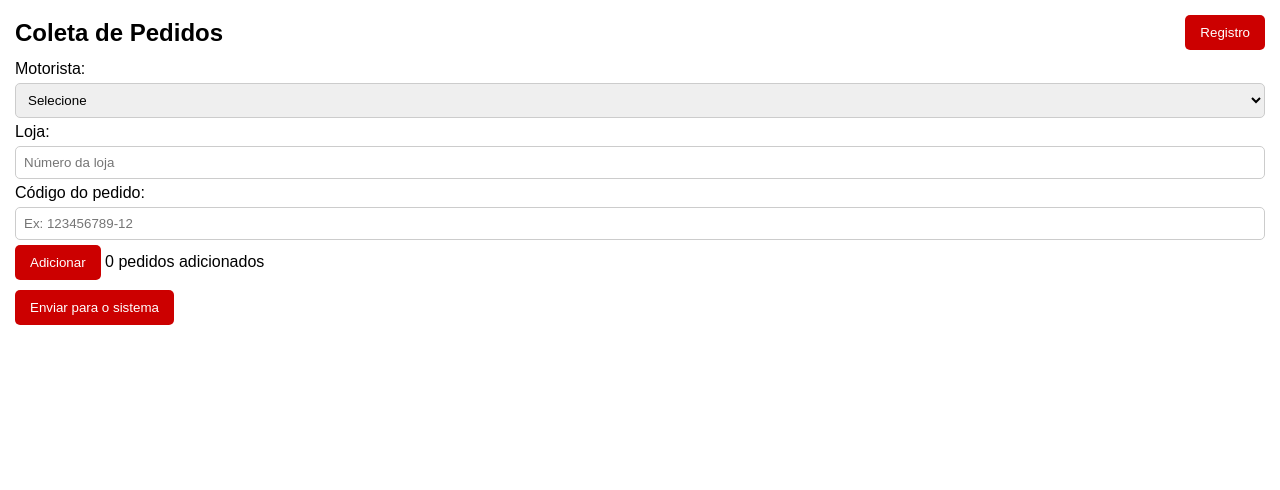
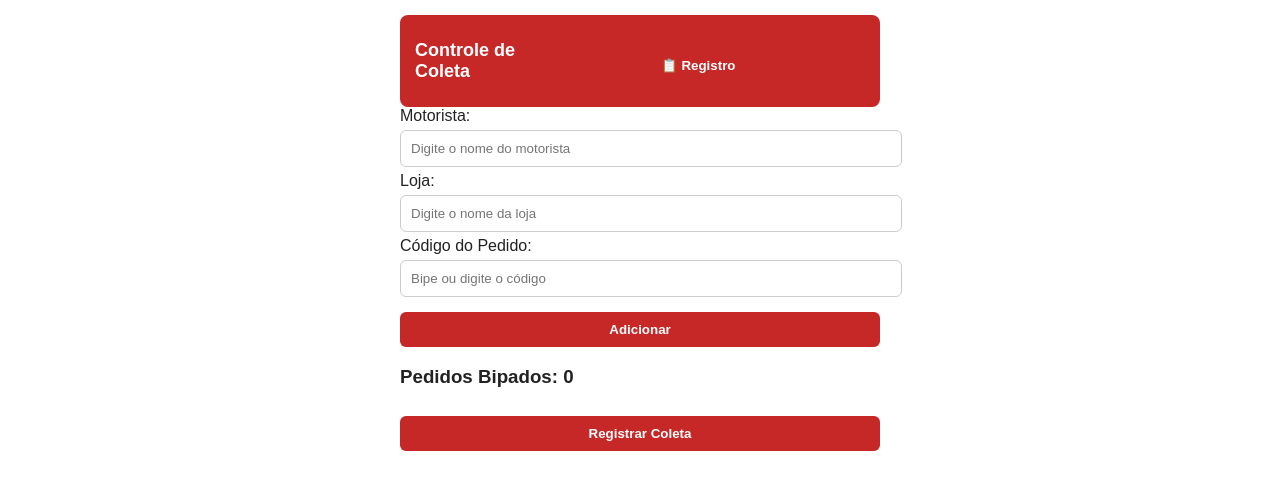
Before and after one commit to jeansantos997705-png/coleta-oms, a Flask app: page / in a window 1280 px wide. Shown: the top 490 px of the page. Run offline with Flask 3, Linux system fonts and the light colour scheme.

Commit message:
eu nao aguento mais

```diff
--- a/app.py
+++ b/app.py
@@ -4,55 +4,77 @@ from datetime import datetime
 import os
 
 app = Flask(__name__)
+
+# Banco de dados local (SQLite)
 app.config['SQLALCHEMY_DATABASE_URI'] = 'sqlite:///coletas.db'
 app.config['SQLALCHEMY_TRACK_MODIFICATIONS'] = False
 db = SQLAlchemy(app)
 
+
 class Coleta(db.Model):
     id = db.Column(db.Integer, primary_key=True)
-    motorista = db.Column(db.String(50))
-    loja = db.Column(db.String(20))
-    data = db.Column(db.String(20))
-    hora = db.Column(db.String(10))
-    pedidos = db.Column(db.Text)  # armazenar JSON como string
+    motorista = db.Column(db.String(100), nullable=False)
+    loja = db.Column(db.String(100), nullable=False)
+    data = db.Column(db.String(20), nullable=False)
+    pedidos = db.Column(db.Text, nullable=False)
 
-db.create_all()
+with app.app_context():
+    db.create_all()
+
 
 @app.route('/')
 def index():
     return render_template('index.html')
 
-@app.route('/registrar', methods=['POST'])
-def registrar():
+
+@app.route('/salvar', methods=['POST'])
+def salvar():
     data = request.get_json()
-    motorista = data['motorista']
-    loja = data['loja']
-    pedidos = data['pedidos']
-    now = datetime.now()
+    motorista = data.get('motorista')
+    loja = data.get('loja')
+    pedidos = data.get('pedidos', [])
+    data_atual = datetime.now().strftime("%d/%m/%Y %H:%M")
+
+    if not motorista or not loja or not pedidos:
+        return jsonify({"erro": "Campos obrigatórios faltando"}), 400
+
     nova_coleta = Coleta(
         motorista=motorista,
         loja=loja,
-        data=now.strftime('%Y-%m-%d'),
-        hora=now.strftime('%H:%M'),
-        pedidos=','.join(pedidos)
+        data=data_atual,
+        pedidos=",".join(pedidos)
     )
     db.session.add(nova_coleta)
     db.session.commit()
-    return jsonify({'status':'ok'})
+    return jsonify({"mensagem": "Registro salvo com sucesso!"})
 
-@app.route('/registro')
-def registro():
+
+@app.route('/historico')
+def historico():
     coletas = Coleta.query.order_by(Coleta.id.desc()).all()
-    result = []
-    for c in coletas:
-        result.append({
-            'motorista': c.motorista,
-            'loja': c.loja,
-            'data': c.data,
-            'hora': c.hora,
-            'pedidos': c.pedidos.split(',')
-        })
-    return jsonify(result)
+    registros = [
+        {
+            "id": c.id,
+            "motorista": c.motorista,
+            "loja": c.loja,
+            "data": c.data
+        }
+        for c in coletas
+    ]
+    return jsonify(registros)
+
+
+@app.route('/historico/<int:id>')
+def detalhes(id):
+    coleta = Coleta.query.get_or_404(id)
+    return jsonify({
+        "motorista": coleta.motorista,
+        "loja": coleta.loja,
+        "data": coleta.data,
+        "pedidos": coleta.pedidos.split(',')
+    })
+
 
 if __name__ == '__main__':
-    app.run(host='0.0.0.0', port=5000)
+    port = int(os.environ.get('PORT', 5000))
+    app.run(host='0.0.0.0', port=port)
--- a/requirements.txt
+++ b/requirements.txt
@@ -1,6 +1,6 @@
 Flask==2.3.2
 Flask-SQLAlchemy==3.0.3
-pandas==1.5.3
+pandas==1.3.5
 python-dotenv==1.0.0
-openpyxl==3.1.2
+openpyxl==3.0.10
 gunicorn==21.2.0
--- a/static/script.js
+++ b/static/script.js
@@ -1,108 +1,113 @@
-let listaBipagem = [];
-const listaUl = document.getElementById('lista-bipagem');
-const contador = document.getElementById('contador');
-const mensagem = document.getElementById('mensagem');
+const codigoInput = document.getElementById("codigo");
+const motoristaInput = document.getElementById("motorista");
+const lojaInput = document.getElementById("loja");
+const lista = document.getElementById("lista");
+const contador = document.getElementById("contador");
+const registrarBtn = document.getElementById("registrar");
+const adicionarBtn = document.getElementById("adicionar");
+const historicoBtn = document.getElementById("btnHistorico");
+const voltarBtn = document.getElementById("voltar");
+const bipagem = document.getElementById("bipagem");
+const historico = document.getElementById("historico");
+const listaHistorico = document.getElementById("listaHistorico");
 
-const codigoInput = document.getElementById('codigo');
-codigoInput.addEventListener('keypress', function(e) {
-  if (e.key === 'Enter') {
-    adicionarCodigo();
-  }
+let pedidos = [];
+
+function atualizarLista() {
+    lista.innerHTML = "";
+    pedidos.forEach(p => {
+        const li = document.createElement("li");
+        li.textContent = p;
+        lista.appendChild(li);
+    });
+    contador.textContent = pedidos.length;
+}
+
+function adicionarPedido() {
+    const codigo = codigoInput.value.trim();
+    if (codigo.length !== 12) {
+        alert("O código deve ter 12 caracteres!");
+        return;
+    }
+    if (pedidos.includes(codigo)) {
+        alert("Pedido duplicado!");
+        return;
+    }
+    pedidos.push(codigo);
+    codigoInput.value = "";
+    atualizarLista();
+}
+
+codigoInput.addEventListener("keypress", e => {
+    if (e.key === "Enter") {
+        adicionarPedido();
+    }
 });
 
-function adicionarCodigo() {
-  const codigo = codigoInput.value.trim();
-  if (!/^.{12}$/.test(codigo)) {
-    mensagem.textContent = "Código inválido";
-    mensagem.style.color = "red";
-    return;
-  }
-  if (listaBipagem.includes(codigo)) {
-    mensagem.textContent = "Código duplicado";
-    mensagem.style.color = "red";
-    return;
-  }
-  listaBipagem.push(codigo);
-  atualizarLista();
-  codigoInput.value = '';
-  mensagem.textContent = '';
+adicionarBtn.addEventListener("click", adicionarPedido);
+
+registrarBtn.addEventListener("click", async () => {
+    const motorista = motoristaInput.value.trim();
+    const loja = lojaInput.value.trim();
+
+    if (!motorista || !loja || pedidos.length === 0) {
+        alert("Preencha todos os campos e adicione pedidos!");
+        return;
+    }
+
+    const resposta = await fetch("/salvar", {
+        method: "POST",
+        headers: { "Content-Type": "application/json" },
+        body: JSON.stringify({ motorista, loja, pedidos })
+    });
+
+    const data = await resposta.json();
+    alert(data.mensagem || "Erro ao salvar!");
+    pedidos = [];
+    atualizarLista();
+});
+
+historicoBtn.addEventListener("click", async () => {
+    bipagem.classList.add("oculto");
+    historico.classList.remove("oculto");
+    listaHistorico.innerHTML = "<p>Carregando...</p>";
+
+    const resposta = await fetch("/historico");
+    const registros = await resposta.json();
+
+    listaHistorico.innerHTML = "";
+    registros.forEach(r => {
+        const div = document.createElement("div");
+        div.innerHTML = `<b>${r.motorista}</b> - ${r.loja}<br><small>${r.data}</small>`;
+        div.onclick = () => abrirDetalhes(r.id);
+        listaHistorico.appendChild(div);
+    });
+});
+
+voltarBtn.addEventListener("click", () => {
+    historico.classList.add("oculto");
+    bipagem.classList.remove("oculto");
+});
+
+async function abrirDetalhes(id) {
+    const resposta = await fetch(`/historico/${id}`);
+    const detalhes = await resposta.json();
+
+    listaHistorico.innerHTML = `
+        <h3>${detalhes.motorista} - ${detalhes.loja}</h3>
+        <p>${detalhes.data}</p>
+        <ul>${detalhes.pedidos.map(p => `<li>${p}</li>`).join('')}</ul>
+        <button onclick="copiarPedidos(${id})">📋 Copiar todos</button>
+        <button id="voltarHistorico">⬅️ Voltar</button>
+    `;
+
+    document.getElementById("voltarHistorico").onclick = () => historicoBtn.click();
 }
 
-function atualizarLista() {
-  listaUl.innerHTML = '';
-  listaBipagem.forEach(c => {
-    const li = document.createElement('li');
-    li.textContent = c;
-    listaUl.appendChild(li);
-  });
-  contador.textContent = listaBipagem.length;
+async function copiarPedidos(id) {
+    const resposta = await fetch(`/historico/${id}`);
+    const detalhes = await resposta.json();
+    const texto = detalhes.pedidos.join("\n");
+    navigator.clipboard.writeText(texto);
+    alert("Pedidos copiados!");
 }
-
-async function registrar() {
-  const motorista = document.getElementById('motorista').value;
-  const loja = document.getElementById('loja').value;
-  if (!motorista || !loja || listaBipagem.length === 0) {
-    mensagem.textContent = "Preencha todos os campos e adicione códigos";
-    mensagem.style.color = "red";
-    return;
-  }
-  const res = await fetch('/registrar', {
-    method: 'POST',
-    headers: {'Content-Type':'application/json'},
-    body: JSON.stringify({motorista, loja, pedidos: listaBipagem})
-  });
-  if (res.ok) {
-    mensagem.textContent = "Pedidos registrados!";
-    mensagem.style.color = "green";
-    listaBipagem = [];
-    atualizarLista();
-  } else {
-    mensagem.textContent = "Erro ao registrar";
-    mensagem.style.color = "red";
-  }
-}
-
-// Registro
-function abrirRegistro() {
-  document.getElementById('bipagem-page').classList.add('hidden');
-  document.getElementById('registro-page').classList.remove('hidden');
-  carregarRegistro();
-}
-
-function fecharRegistro() {
-  document.getElementById('registro-page').classList.add('hidden');
-  document.getElementById('bipagem-page').classList.remove('hidden');
-  document.getElementById('pedidos-detalhes').classList.add('hidden');
-}
-
-async function carregarRegistro() {
-  const res = await fetch('/registro');
-  const registros = await res.json();
-  const container = document.getElementById('registro-lista');
-  container.innerHTML = '';
-  registros.forEach((r, index) => {
-    const div = document.createElement('div');
-    div.className = 'coleta-item';
-    div.textContent = `${r.motorista} - ${r.loja} - ${r.data} ${r.hora} - ${r.pedidos.length} pedidos`;
-    div.onclick = () => mostrarPedidos(r.pedidos);
-    container.appendChild(div);
-  });
-}
-
-function mostrarPedidos(pedidos) {
-  const lista = document.getElementById('pedidos-lista');
-  lista.innerHTML = '';
-  pedidos.forEach(p => {
-    const li = document.createElement('li');
-    li.textContent = p;
-    lista.appendChild(li);
-  });
-  document.getElementById('pedidos-detalhes').classList.remove('hidden');
-}
-
-function copiarPedidos() {
-  const lista = document.getElementById('pedidos-lista');
-  const codigos = Array.from(lista.children).map(li => li.textContent).join('\n');
-  navigator.clipboard.writeText(codigos);
-  alert("Pedidos copiados!");
-}
--- a/static/style.css
+++ b/static/style.css
@@ -1,13 +1,14 @@
-* {
+body {
+  font-family: Arial, sans-serif;
+  background-color: #fff;
+  color: #222;
   margin: 0;
   padding: 0;
-  box-sizing: border-box;
-  font-family: Arial, sans-serif;
 }
 
-body {
-  background-color: #fff;
-  color: #000;
+#app {
+  max-width: 480px;
+  margin: auto;
   padding: 15px;
 }
 
@@ -15,81 +16,66 @@ header {
   display: flex;
   justify-content: space-between;
   align-items: center;
-  margin-bottom: 10px;
+  background-color: #c62828;
+  color: white;
+  padding: 10px 15px;
+  border-radius: 8px;
 }
 
-h1 {
-  font-size: 1.5em;
+header h2 {
+  font-size: 18px;
 }
 
 button {
-  background-color: #c00;
-  color: #fff;
+  background-color: #c62828;
+  color: white;
   border: none;
-  padding: 10px 15px;
-  border-radius: 5px;
+  padding: 10px;
+  border-radius: 6px;
+  font-weight: bold;
   cursor: pointer;
+  margin-top: 10px;
+  width: 100%;
 }
 
 button:hover {
-  background-color: #a00;
+  background-color: #a81e1e;
 }
 
-input, select {
+input {
   width: 100%;
-  padding: 8px;
+  padding: 10px;
   margin: 5px 0;
-  border-radius: 5px;
+  border-radius: 6px;
   border: 1px solid #ccc;
 }
 
 ul {
-  list-style-type: none;
-  margin-top: 10px;
+  list-style: none;
+  padding: 0;
 }
 
-li {
-  padding: 5px;
-  border-bottom: 1px solid #ccc;
+ul li {
+  background-color: #f3f3f3;
+  margin: 5px 0;
+  padding: 10px;
+  border-radius: 5px;
 }
 
-.mensagem {
-  margin-top: 5px;
-  color: green;
-}
-
-.hidden {
+.oculto {
   display: none;
 }
 
-.coleta-item {
-  padding: 8px;
-  border: 1px solid #c00;
-  border-radius: 5px;
-  margin-bottom: 5px;
-  cursor: pointer;
-  background-color: #fff0f0;
+#historico {
+  background-color: #fff;
+  border-radius: 10px;
+  padding: 10px;
 }
 
-.coleta-item:hover {
-  background-color: #ffe0e0;
+#listaHistorico div {
+  background-color: #f8f8f8;
+  margin: 8px 0;
+  padding: 8px;
+  border-radius: 6px;
+  cursor: pointer;
 }
-
-#pedidos-detalhes button {
-  background-color: #090;
-  margin-top: 5px;
-}
-
-@media (max-width: 600px) {
-  body {
-    padding: 10px;
-  }
-
-  input, select, button {
-    font-size: 16px;
-  }
-
-  .coleta-item {
-    font-size: 14px;
-  }
-}
--- a/templates/index.html
+++ b/templates/index.html
@@ -1,68 +1,43 @@
 <!DOCTYPE html>
-<html lang="pt-BR">
+<html lang="pt-br">
 <head>
-  <meta charset="UTF-8">
-  <meta name="viewport" content="width=device-width, initial-scale=1.0">
-  <title>Coleta OMS</title>
-  <link rel="stylesheet" href="style.css">
+    <meta charset="UTF-8">
+    <meta name="viewport" content="width=device-width, initial-scale=1.0">
+    <title>Controle de Coleta</title>
+    <link rel="stylesheet" href="/static/style.css">
 </head>
 <body>
-  <!-- Página de bipagem -->
-  <div id="bipagem-page">
-    <header>
-      <h1>Coleta de Pedidos</h1>
-      <button id="btn-registro" onclick="abrirRegistro()">Registro</button>
-    </header>
+    <div id="app">
+        <header>
+            <h2>Controle de Coleta</h2>
+            <button id="btnHistorico">📋 Registro</button>
+        </header>
 
-    <div class="form-group">
-      <label for="motorista">Motorista:</label>
-      <select id="motorista">
-        <option value="">Selecione</option>
-        <option>Silenildo</option>
-        <option>Adryen</option>
-        <option>Priscila</option>
-        <option>Uelber</option>
-        <option>Luiz Carlos</option>
-        <option>Luis Gerson</option>
-        <option>Marcio</option>
-        <option>Dayveson</option>
-        <option>Dalvan</option>
-      </select>
+        <main id="bipagem">
+            <label>Motorista:</label>
+            <input type="text" id="motorista" placeholder="Digite o nome do motorista">
+
+            <label>Loja:</label>
+            <input type="text" id="loja" placeholder="Digite o nome da loja">
+
+            <label>Código do Pedido:</label>
+            <input type="text" id="codigo" placeholder="Bipe ou digite o código">
+
+            <button id="adicionar">Adicionar</button>
+
+            <h3>Pedidos Bipados: <span id="contador">0</span></h3>
+            <ul id="lista"></ul>
+
+            <button id="registrar">Registrar Coleta</button>
+        </main>
+
+        <section id="historico" class="oculto">
+            <h2>Histórico de Coletas</h2>
+            <div id="listaHistorico"></div>
+            <button id="voltar">⬅️ Voltar</button>
+        </section>
     </div>
 
-    <div class="form-group">
-      <label for="loja">Loja:</label>
-      <input type="text" id="loja" placeholder="Número da loja">
-    </div>
-
-    <div class="form-group">
-      <label for="codigo">Código do pedido:</label>
-      <input type="text" id="codigo" placeholder="Ex: 123456789-12">
-    </div>
-
-    <button onclick="adicionarCodigo()">Adicionar</button>
-    <span id="contador">0</span> pedidos adicionados
-    <p id="mensagem" class="mensagem"></p>
-
-    <ul id="lista-bipagem"></ul>
-    <button onclick="registrar()">Enviar para o sistema</button>
-  </div>
-
-  <!-- Página de registro -->
-  <div id="registro-page" class="hidden">
-    <header>
-      <h1>Registro de Coletas</h1>
-      <button onclick="fecharRegistro()">Voltar</button>
-    </header>
-    <div id="registro-lista"></div>
-
-    <div id="pedidos-detalhes" class="hidden">
-      <h2>Pedidos da Coleta</h2>
-      <ul id="pedidos-lista"></ul>
-      <button onclick="copiarPedidos()">Copiar todos os pedidos</button>
-    </div>
-  </div>
-
-  <script src="script.js"></script>
+    <script src="/static/script.js"></script>
 </body>
 </html>
```
